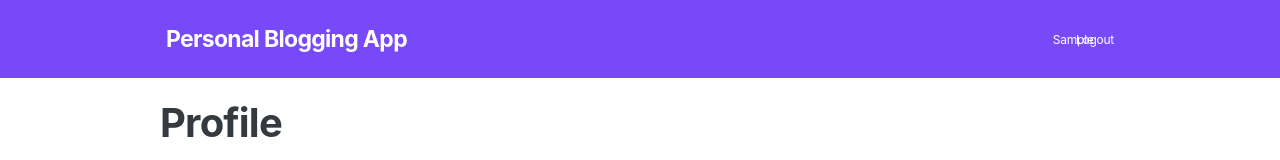
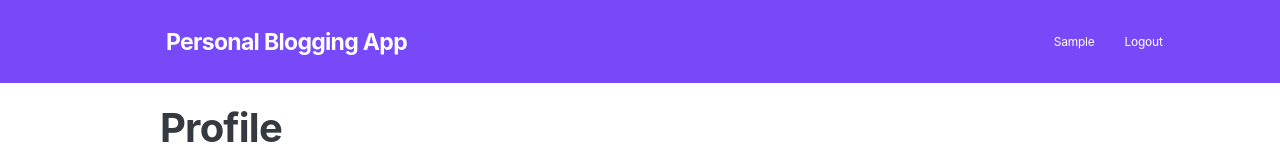
Before and after one commit to adilkoondhar/mern-blog-site, a React (Create React App) app: page /profile in a window 1280 px wide. Shown: the top 160 px of the page. Built offline with nearby package versions, Linux system fonts and the light colour scheme; no server answers; sample sign-in values are in the browser's storage.

Commit message:
Fix ui bug

```diff
--- a/src/components/Navbar.js
+++ b/src/components/Navbar.js
@@ -26,8 +26,10 @@ const Navbar = (props) => {
   return (
     <nav className="Navbar">
         <h2 onClick={onClickH2}>Personal Blogging App</h2>
-        {storedUser && <p className="prof" onClick={onClick}>{user.firstName}</p> }
-        {storedUser ? <p className="btn" onClick={logout}>Logout</p> : <Link className="btn" to={props.red}>{props.name}</Link> }
+        <ul>
+            <li>{storedUser && <p onClick={onClick}>{user.firstName}</p> }</li>
+            <li>{storedUser ? <p onClick={logout}>Logout</p> : <Link className="NavBtn" to={props.red}>{props.name}</Link> }</li>
+        </ul>
     </nav>
   );
 }
--- a/src/css/navbar.css
+++ b/src/css/navbar.css
@@ -19,28 +19,28 @@
     line-height: normal;
     letter-spacing: -0.69px;
 }
-.btn {
+
+.Navbar ul {
+    list-style: none;
+}
+
+.Navbar ul li {
+    display: inline-block;
+    margin-left: 30px;
+
     color: #FFF;
     font-family: 'Inter', sans-serif;
     font-size: 12px;
     font-style: normal;
     line-height: normal;
     letter-spacing: -0.24px;
-    text-decoration: none;
-    cursor: pointer;
-    font-weight: 400;
-}
-
-.prof {
-    color: #FFF;
-    font-family: 'Inter', sans-serif;
-    font-size: 12px;
-    font-style: normal;
-    line-height: normal;
-    letter-spacing: -0.24px;
-    text-decoration: none;
     cursor: pointer;
     position: relative;
     left: 35%;
     font-weight: 400;
 }
+
+.NavBtn {
+    text-decoration: none;
+    color: #FFF;
+}
```
